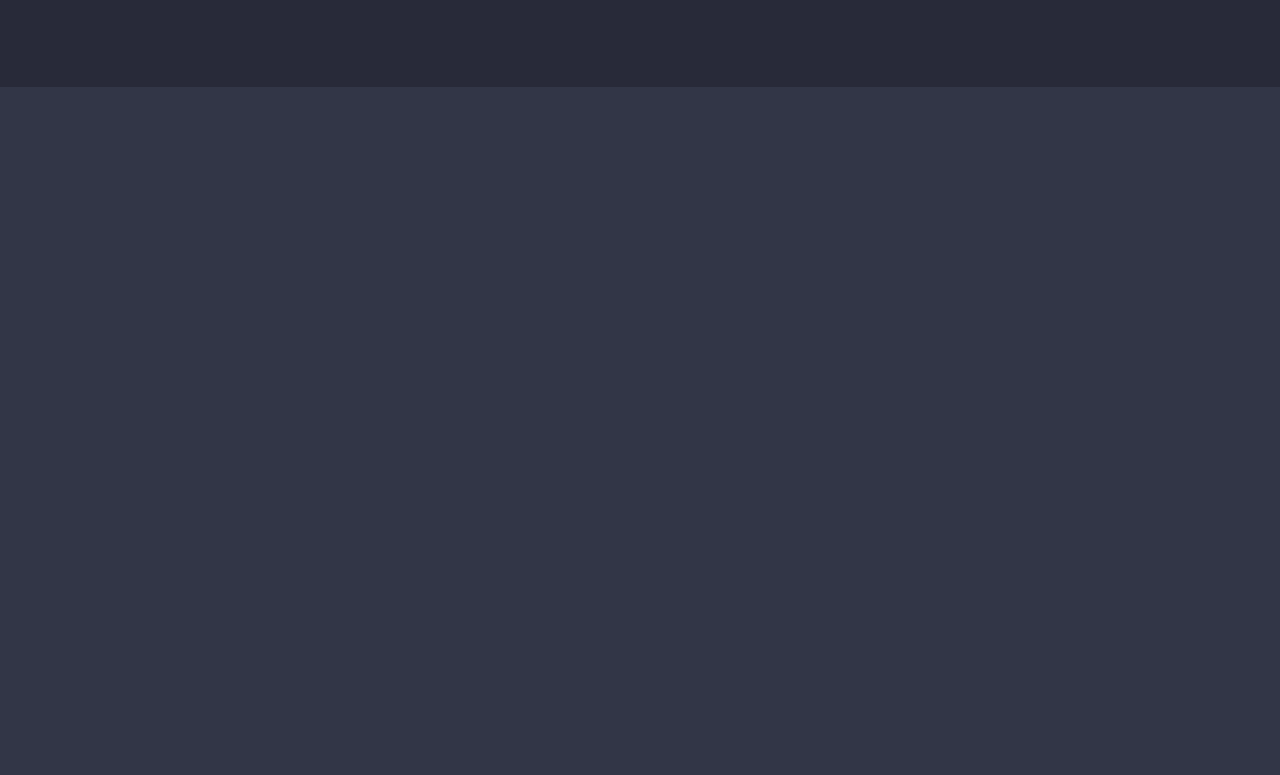
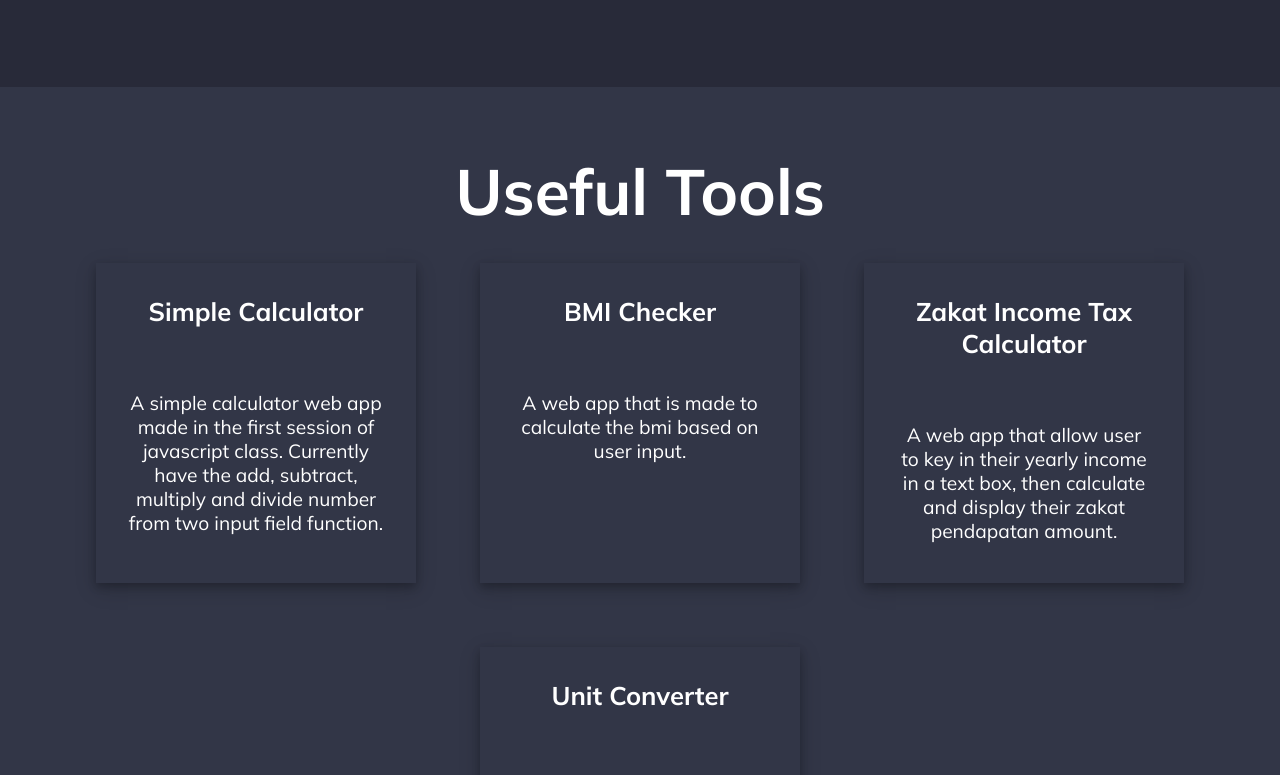
Before and after one commit to afiqsuradi/DDWD2703_Individual_Web_Project, a plain HTML site: page index.html in a window 1280 px wide. Shown: the part 2025-2800 px from the top of the page. Drawn offline with Linux system fonts and the light colour scheme.

Commit message:
Add tools section

```diff
--- a/index.html
+++ b/index.html
@@ -20,7 +20,7 @@
           <div class="logo"><a href="#">Afiq</a></div>
           <div class="header-button">
             <a href="#background" id="about-me">About Me</a>
-            <a href="#" id="portfolio">Portfolio</a>
+            <a href="#" id="portfolio">Tools</a>
             <a href="#" id="contact-me">Contact Me</a>
             <a href="#" id="hire-me">Hire Me</a>
           </div>
@@ -111,6 +111,54 @@
         </div>
       </div>
     </section>
-    <section class="portfolio"></section>
+    <section class="portfolio">
+      <div><h1>Useful Tools</h1></div>
+      <div class="tools-container">
+        <a href="" class="tool">
+          <div class="title">
+            <h1>Simple Calculator</h1>
+          </div>
+          <div class="desc">
+            <p>
+              A simple calculator web app made in the first session of
+              javascript class. Currently have the add, subtract, multiply and
+              divide number from two input field function.
+            </p>
+          </div>
+        </a>
+        <a href="" class="tool">
+          <div class="title">
+            <h1>BMI Checker</h1>
+          </div>
+          <div class="desc">
+            <p>
+              A web app that is made to calculate the bmi based on user input.
+            </p>
+          </div>
+        </a>
+        <a href="" class="tool">
+          <div class="title">
+            <h1>Zakat Income Tax Calculator</h1>
+          </div>
+          <div class="desc">
+            <p>
+              A web app that allow user to key in their yearly income in a text
+              box, then calculate and display their zakat pendapatan amount.
+            </p>
+          </div>
+        </a>
+        <a href="" class="tool">
+          <div class="title">
+            <h1>Unit Converter</h1>
+          </div>
+          <div class="desc">
+            <p>
+              A web app that allow user to convert length unit to the different
+              unit.
+            </p>
+          </div>
+        </a>
+      </div>
+    </section>
   </body>
 </html>
--- a/style.css
+++ b/style.css
@@ -301,11 +301,6 @@ html {
   font-size: 1.5rem;
 }
 
-.portfolio {
-  background-color: var(--header-bg);
-  height: 100vh;
-}
-
 .personal-detail {
   background-color: var(--header-bg);
   display: flex;
@@ -337,3 +332,65 @@ html {
   height: 25rem;
   width: 20rem;
 }
+
+.portfolio {
+  background-color: var(--header-bg);
+}
+
+.portfolio > div > h1 {
+  font-family: var(--default-font);
+  color: white;
+  font-size: 4rem;
+  text-align: center;
+  padding: 4rem 0 2rem 0;
+}
+
+.tools-container {
+  display: flex;
+  justify-content: center;
+  align-items: center;
+  flex-wrap: wrap;
+  gap: 4rem;
+  padding-bottom: 4rem;
+}
+
+.tool {
+  background-color: var(--header-bg);
+  padding: 1rem 2rem;
+  gap: 4rem;
+  box-shadow: 0 4px 8px 0 rgba(0, 0, 0, 0.2), 0 6px 20px 0 rgba(0, 0, 0, 0.19);
+  display: flex;
+  align-items: center;
+  flex-direction: column;
+  width: 20rem;
+  height: 20rem;
+  transition: all 0.4s;
+}
+
+.tool:hover {
+  transform: scale(1.05);
+  background-color: var(--button-color);
+  cursor: pointer;
+}
+.tool.title {
+  flex: 1;
+}
+
+.tool.desc {
+  flex: 2;
+}
+
+.tool .title > h1 {
+  font-size: 1.6rem;
+  padding-top: 1rem;
+  text-align: center;
+}
+.tool .desc > p {
+  font-size: 1.2rem;
+  text-align: center;
+}
+a.tool {
+  font-family: var(--default-font);
+  color: white;
+  text-decoration: none;
+}
```
